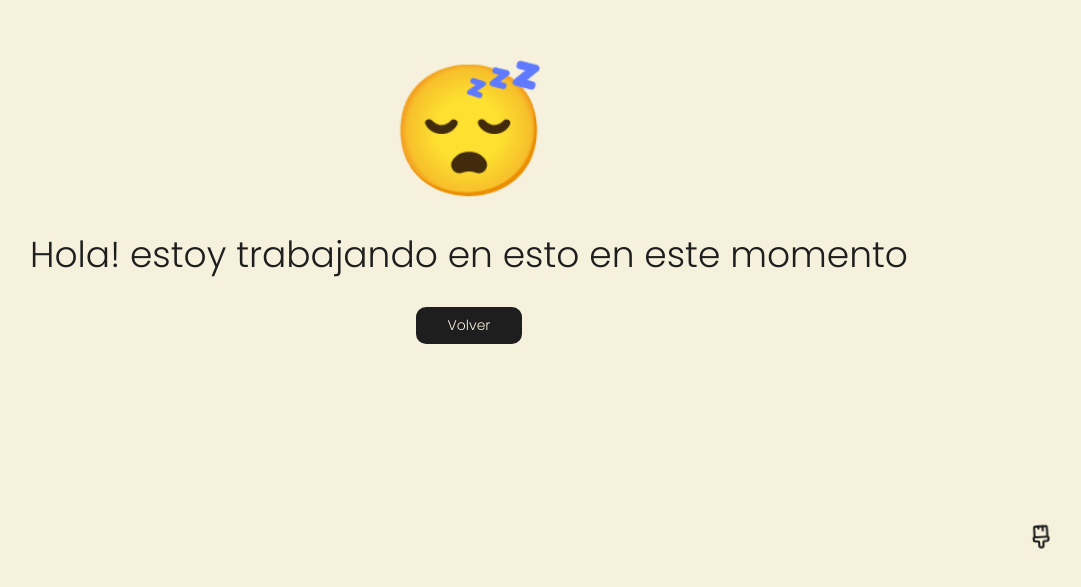
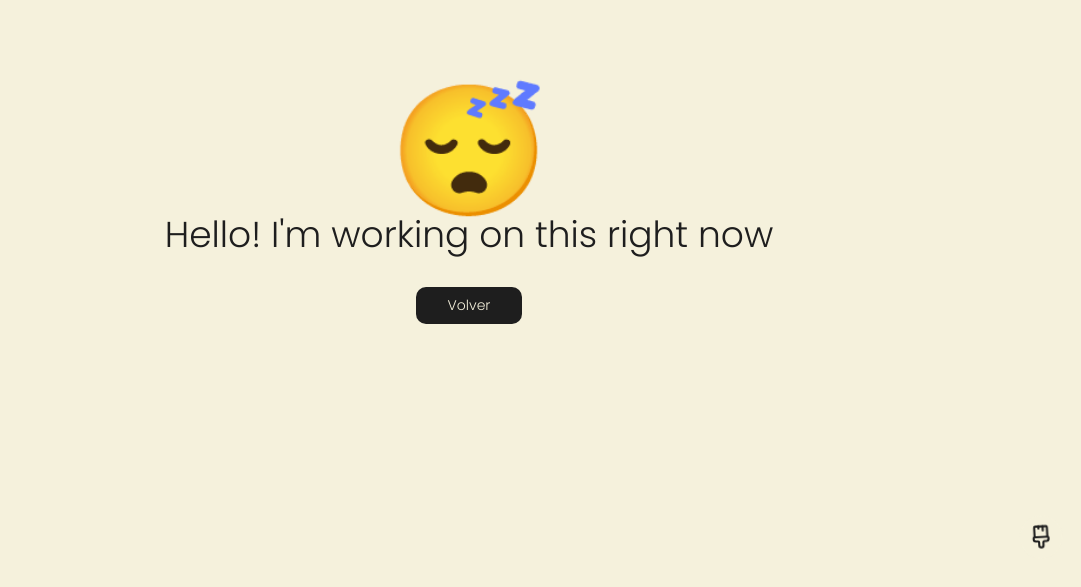
Before and after one commit to DeiverV/front-portfolio, a React (Vite) app: page /dashboard in a window 1280 px wide. Shown: the part 195-782 px from the top of the page, without its empty margins (171-1252 px from the left). Built offline with nearby package versions, Linux system fonts and the light colour scheme.

Commit message:
Feat: i18n on working on this text

```diff
--- a/src/routes/dashboard/route.tsx
+++ b/src/routes/dashboard/route.tsx
@@ -1,17 +1,16 @@
 import { Link, createFileRoute } from '@tanstack/react-router'
+import { useTranslation } from 'react-i18next'
 
 export const Route = createFileRoute('/dashboard')({
   component: RouteComponent,
 })
 
 function RouteComponent() {
+  const { t } = useTranslation('common')
   return (
     <div className="flex flex-col justify-center items-center h-screen bg-neutral">
       <p className="text-text text-9xl">😴</p>
-      <h1 className="text-text text-4xl">
-        <br />
-        Hola! estoy trabajando en esto en este momento
-      </h1>
+      <h1 className="text-text text-4xl">{t('workingOnThis')}</h1>
       <Link
         to="/"
         viewTransition
--- a/src/routes/design-system/route.tsx
+++ b/src/routes/design-system/route.tsx
@@ -1,17 +1,16 @@
 import { Link, createFileRoute } from '@tanstack/react-router'
+import { useTranslation } from 'react-i18next'
 
 export const Route = createFileRoute('/design-system')({
   component: RouteComponent,
 })
 
 function RouteComponent() {
+  const { t } = useTranslation('common')
   return (
     <div className="flex flex-col justify-center items-center h-screen bg-neutral">
       <p className="text-text text-9xl">😴</p>
-      <h1 className="text-text text-4xl">
-        <br />
-        Hola! estoy trabajando en esto en este momento
-      </h1>
+      <h1 className="text-text text-4xl">{t('workingOnThis')}</h1>
       <Link
         to="/"
         viewTransition
```
